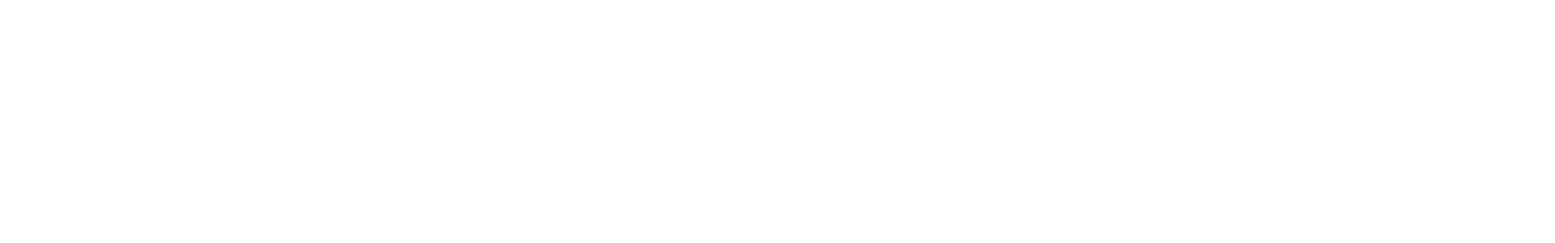
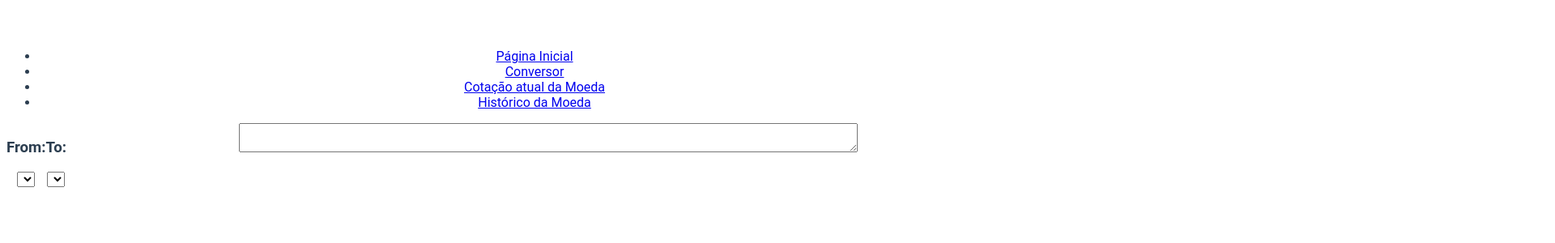
Before and after one commit to igorbalbino/currency_conversor, a Vue app: page / in a window 1280 px wide. Shown: the top 300 px of the page at 81% size, 1920 px wide, since content can reach past the window. Built offline with nearby package versions, Linux system fonts and the light colour scheme.

Commit message:
criados primeiros componentes e comecado o desenvolvimento da tela inicial.

```diff
--- a/package.json
+++ b/package.json
@@ -9,7 +9,9 @@
   },
   "dependencies": {
     "core-js": "^3.6.5",
-    "vue": "^2.6.11"
+    "vue": "^2.6.11",
+    "vue-class-component": "^7.2.6",
+    "vue-property-decorator": "^9.1.2"
   },
   "devDependencies": {
     "@vue/cli-plugin-babel": "~4.5.0",
--- a/src/App.vue
+++ b/src/App.vue
@@ -1,7 +1,6 @@
 <template>
   <div id="app">
-    <!--<Home/>-->
-    <Home msg="Welcome to Your Vue.js App"/>
+    <Home />
   </div>
 </template>
 
@@ -18,7 +17,7 @@
 
 <style>
 #app {
-  font-family: Avenir, Helvetica, Arial, sans-serif;
+  font-family: Roboto, Avenir, Helvetica, Arial, sans-serif;
   -webkit-font-smoothing: antialiased;
   -moz-osx-font-smoothing: grayscale;
   text-align: center;
--- /dev/null
+++ b/src/components/CurrencyConversor.vue
@@ -0,0 +1,49 @@
+<template>
+  <div class="conversor">
+    <div class="currencyFrom">
+        <template>
+          <h3><span>From:</span></h3>
+          <select>
+            <option value=""></option>
+            <option value=""></option>
+          </select>
+        </template>
+      </div>
+      <div class="currencyTo">
+        <h3><span>To:</span></h3>
+          <select>
+            <option value=""></option>
+            <option value=""></option>
+          </select>
+      </div>
+    <div class="currencyResult">
+      <textarea class="currencyResultArea"></textarea>
+    </div>
+  </div>
+</template>
+
+<script>
+  /*
+  var arr;
+  var url = 'http://api.currencylayer.com/';
+  var endpoint;
+  var key = '26c69564c33688772b250c1e505db841';
+  */
+
+</script>
+
+<!-- Add "scoped" attribute to limit CSS to this component only -->
+<style scoped>
+  .currencyFrom{
+    float: left;
+  }
+
+  .currencyTo{
+    float: left;
+  }
+
+  .currencyResultArea {
+    width: 60%;
+    height: 40%;
+  }
+</style>
--- a/src/components/Home.vue
+++ b/src/components/Home.vue
@@ -1,19 +1,26 @@
 <template>
   <div class="home_page">
-
+    <div><NavToolBar /></div>
+    <div><CurrencyConversor /></div>
   </div>
 </template>
 
 <script>
+import NavToolBar from './NavToolBar.vue'
+import CurrencyConversor from './CurrencyConversor.vue'
 
+export default {
+  name: 'App',
+  components: {
+    NavToolBar,
+    CurrencyConversor
+  }
+}
 </script>
 
 <!-- Add "scoped" attribute to limit CSS to this component only -->
 <style scoped>
-.home_page {
-    height: 1080px;
-    width: 1920px;
-}
+
 h3 {
   margin: 40px 0 0;
 }
--- /dev/null
+++ b/src/components/NavToolBar.vue
@@ -0,0 +1,21 @@
+<template>
+  <div class="navToolBar">
+    <nav class="toolBar">
+        <ul>
+            <li><a @click="Home" href="#"><span>Página Inicial</span></a></li>
+            <li><a @click="CurrencyConversor" href="#"><span>Conversor</span></a></li>
+            <li><a class='opPagLive' href="#"><span>Cotação atual da Moeda</span></a></li>
+            <li><a class='opPagHistorico' href="#"><span>Histórico da Moeda</span></a></li>
+        </ul>
+    </nav>
+  </div>
+</template>
+
+<script>
+</script>
+
+<!-- Add "scoped" attribute to limit CSS to this component only -->
+<style scoped>
+  .toolBar {
+  }
+</style>
```
Also changed, not shown: 1 other file (tests, documents, lock files or other folders).
